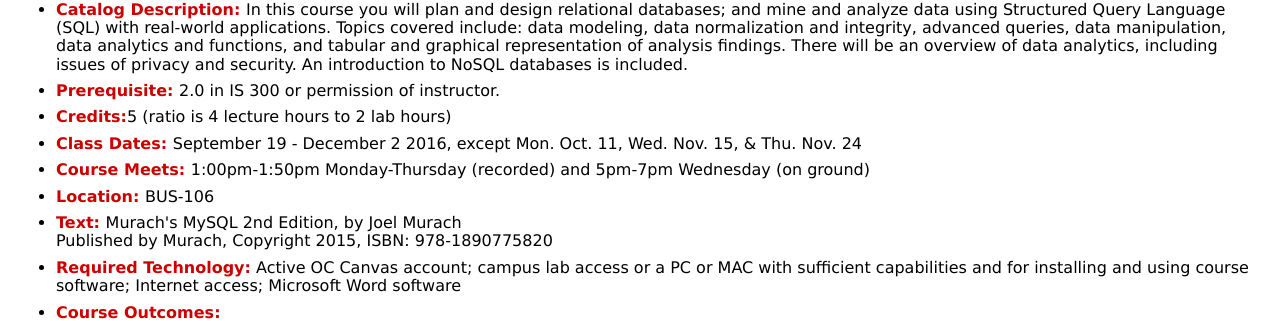
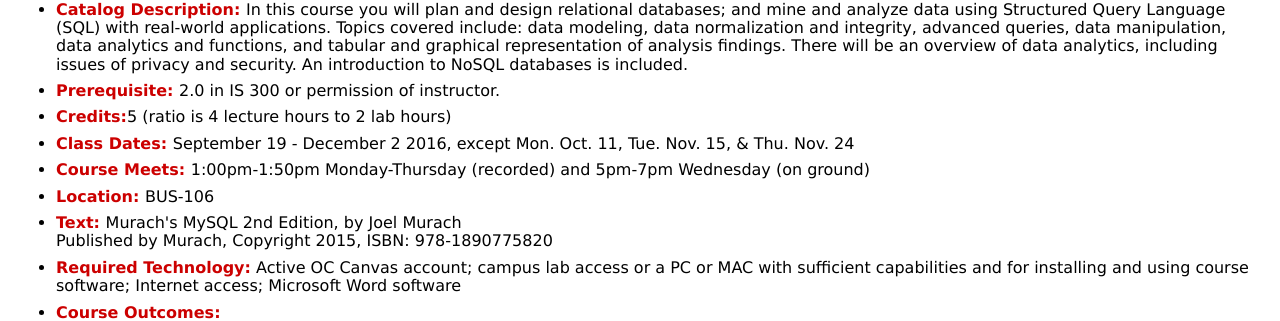
Before and after one commit to argoc/syllabub, a Jekyll site: the page IS330.html, which Jekyll copies as it is, in a window 1280 px wide and 900 px high, scrolled down 496 px. Shown: the part 126-447 px from the top of the window. Built offline with Jekyll 4.4.1, drawn with Linux system fonts in a browser that asks for light colours; nearby versions of some CDN libraries.

Commit message:
nov 15 is a tue (AP)

```diff
--- a/IS330.html
+++ b/IS330.html
@@ -146,7 +146,7 @@ Instructor Contact Information
 <ul><li><strong>Catalog Description: </strong>In this course you will plan and design relational databases; and mine and analyze data using Structured Query Language (SQL) with real-world applications. Topics covered include: data modeling, data normalization and integrity, advanced queries, data manipulation, data analytics and functions, and tabular and graphical representation of analysis findings. There will be an overview of data analytics, including issues of privacy and security. An introduction to NoSQL databases is included.</li>
 <li><strong>Prerequisite: </strong>2.0 in IS 300 or permission of instructor.</li>
 <li><strong>Credits:</strong>5 (ratio is 4 lecture hours to 2 lab hours)</li>
-<li><strong>Class Dates: </strong>September 19 - December 2 2016, except Mon. Oct. 11, Wed. Nov. 15, &amp; Thu. Nov. 24</li>
+<li><strong>Class Dates: </strong>September 19 - December 2 2016, except Mon. Oct. 11, Tue. Nov. 15, &amp; Thu. Nov. 24</li>
 <li><strong>Course Meets: </strong>1:00pm-1:50pm Monday-Thursday (recorded) and 5pm-7pm Wednesday (on ground)</li>
 <li><strong>Location: </strong>BUS-106</li>
 <li><strong>Text: </strong>Murach's MySQL 2nd Edition, by Joel Murach<strong><br /> </strong>Published by Murach, Copyright 2015, ISBN: 978-1890775820</li>
```
